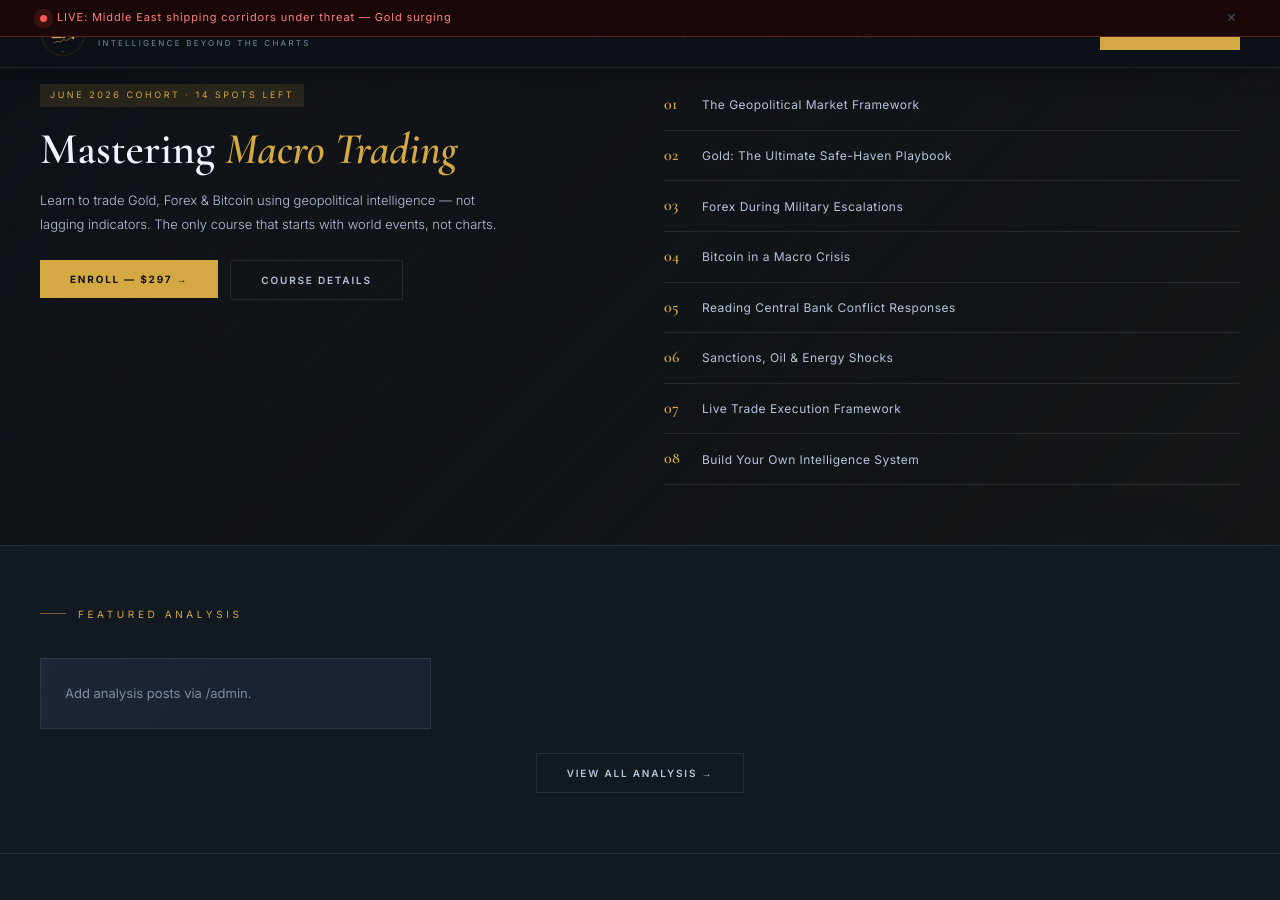
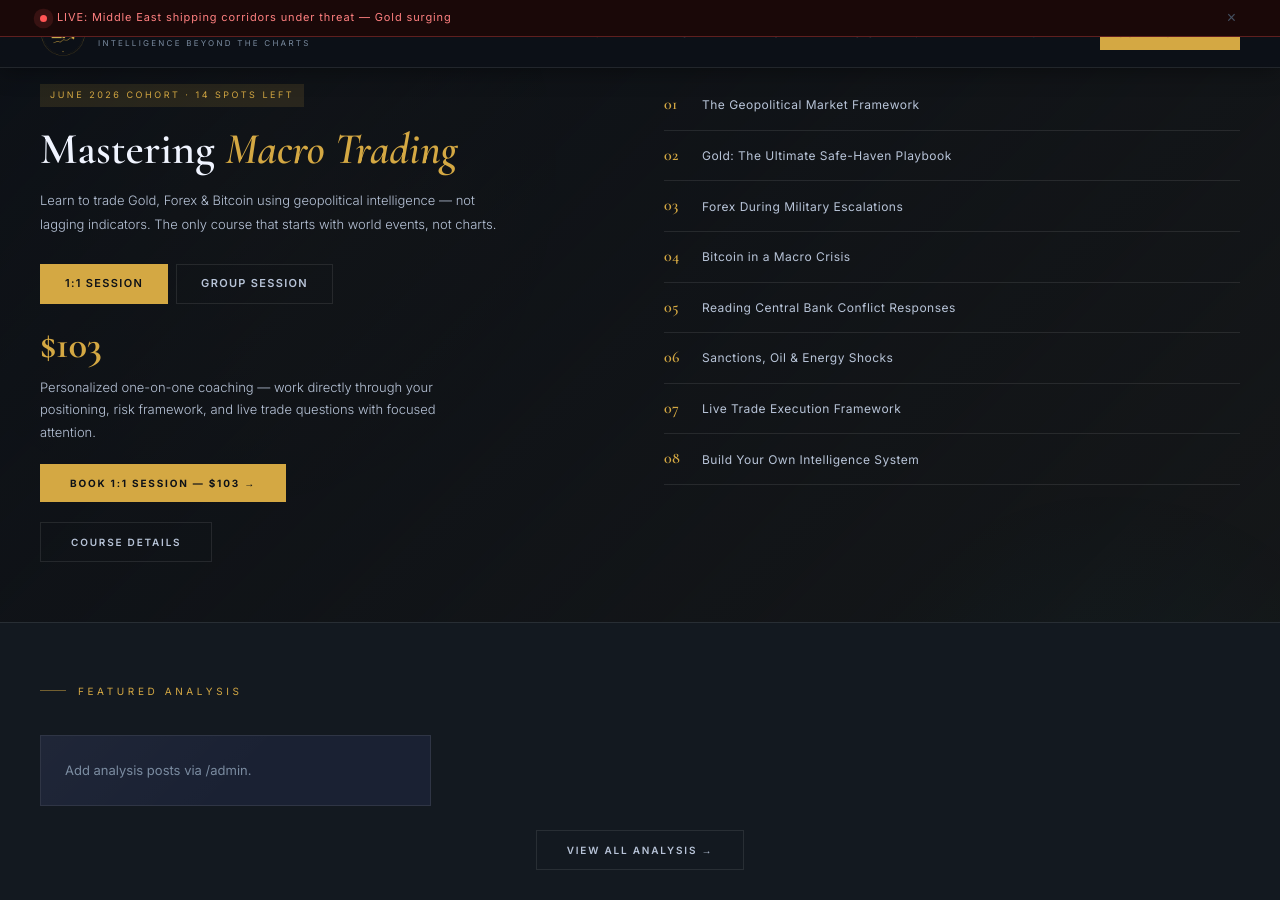
Before and after one commit to edgeaurum5-star/website-CRM, a Jekyll site: the page built from index.html, in a window 1280 px wide and 900 px high, scrolled down 2273 px. Built offline with Jekyll 4.4.1, drawn with Linux system fonts in a browser that asks for light colours; a script that is not in the unit is left out.

Commit message:
Update index.html

```diff
--- a/index.html
+++ b/index.html
@@ -112,11 +112,34 @@ description: "Daily geopolitical intelligence decoded into Gold, Forex & Bitcoin
       <h2 style="font-family:'Cormorant Garamond',serif;font-size:clamp(28px,4vw,44px);font-weight:600;line-height:1.2;color:var(--t1);margin-bottom:14px;">
         Mastering <em style="color:var(--gold);">Macro Trading</em>
       </h2>
-      <p style="font-size:13px;line-height:1.8;color:var(--t2);font-weight:300;max-width:480px;margin-bottom:24px;">
+      <p style="font-size:13px;line-height:1.8;color:var(--t2);font-weight:300;max-width:480px;margin-bottom:28px;">
         Learn to trade Gold, Forex &amp; Bitcoin using geopolitical intelligence — not lagging indicators. The only course that starts with world events, not charts.
       </p>
-      <div style="display:flex;gap:12px;flex-wrap:wrap;">
-        <a href="{{ s.gumroad_url | default: '/academy/' }}" target="_blank" rel="noopener"><button class="btn-gold">Enroll — {{ s.course_price | default: '$297' }} →</button></a>
+
+      <!-- SESSION TYPE TABS -->
+      <div class="session-tabs">
+        <input type="radio" name="session-type" id="tab-1on1" class="tab-radio" checked>
+        <input type="radio" name="session-type" id="tab-group" class="tab-radio">
+
+        <div class="tab-buttons">
+          <label for="tab-1on1" class="tab-btn">1:1 Session</label>
+          <label for="tab-group" class="tab-btn">Group Session</label>
+        </div>
+
+        <div class="tab-panel panel-1on1">
+          <div class="session-price">$103</div>
+          <p class="session-desc">Personalized one-on-one coaching — work directly through your positioning, risk framework, and live trade questions with focused attention.</p>
+          <a href="{{ s.gumroad_url | default: '/academy/' }}" target="_blank" rel="noopener"><button class="btn-gold">Book 1:1 Session — $103 →</button></a>
+        </div>
+
+        <div class="tab-panel panel-group">
+          <div class="session-price">Free</div>
+          <p class="session-desc">Join the group cohort session — learn alongside other traders, live Q&amp;A, and shared market breakdowns. No cost to join.</p>
+          <a href="{{ s.telegram_url | default: '/academy/' }}" target="_blank" rel="noopener"><button class="btn-outline">Join Group Session — Free →</button></a>
+        </div>
+      </div>
+
+      <div style="margin-top:20px;">
         <a href="/academy/"><button class="btn-outline">Course Details</button></a>
       </div>
     </div>
@@ -191,6 +214,31 @@ description: "Daily geopolitical intelligence decoded into Gold, Forex & Bitcoin
 .analysis-preview-grid{display:grid;grid-template-columns:repeat(3,1fr);gap:14px;}
 .ana-preview-card{display:block;background:var(--card);border:1px solid var(--border);padding:24px;text-decoration:none;transition:all 0.25s;}
 .ana-preview-card:hover{border-color:var(--border-g);transform:translateY(-2px);}
+
+/* SESSION TYPE TABS */
+.session-tabs{margin-top:4px;}
+.tab-radio{position:absolute;opacity:0;pointer-events:none;}
+.tab-buttons{display:flex;gap:8px;margin-bottom:22px;}
+.tab-btn{
+  padding:10px 24px;border:1px solid var(--border);color:var(--t2);
+  font-family:'Inter',sans-serif;font-size:11px;font-weight:600;
+  letter-spacing:0.12em;text-transform:uppercase;cursor:pointer;
+  transition:all 0.2s;user-select:none;
+}
+.tab-btn:hover{border-color:var(--gold);color:var(--gold);}
+#tab-1on1:checked ~ .tab-buttons label[for="tab-1on1"],
+#tab-group:checked ~ .tab-buttons label[for="tab-group"]{
+  background:var(--gold);color:#0D1117;border-color:var(--gold);
+}
+.tab-panel{display:none;}
+#tab-1on1:checked ~ .panel-1on1{display:block;}
+#tab-group:checked ~ .panel-group{display:block;}
+.session-price{
+  font-family:'Cormorant Garamond',serif;font-size:38px;font-weight:700;
+  color:var(--gold);line-height:1;margin-bottom:12px;
+}
+.session-desc{font-size:13px;line-height:1.75;color:var(--t2);font-weight:300;max-width:420px;margin-bottom:20px;}
+
 @media(max-width:960px){
   .hero-section{padding:52px 20px;min-height:auto;}
   .asset-grid,.news-feed-grid,.analysis-preview-grid{grid-template-columns:1fr;}
```
